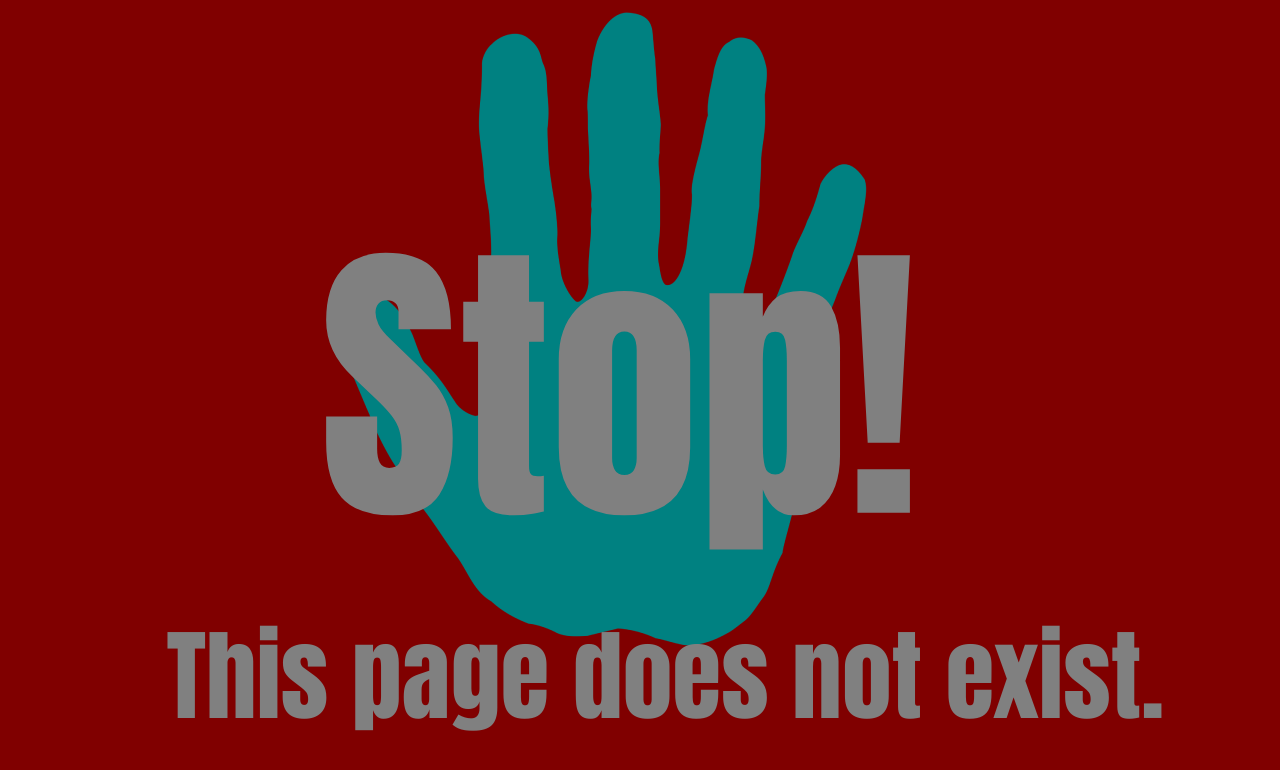
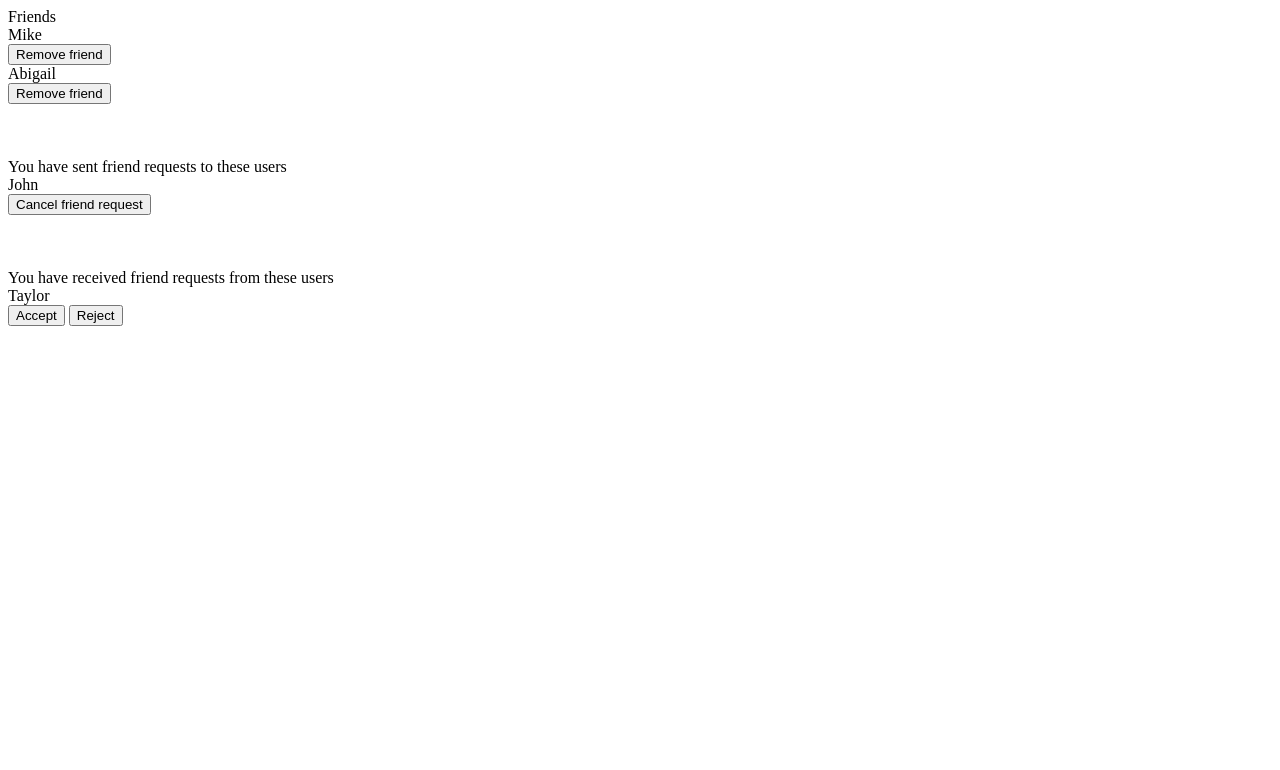
Before and after one commit to rkd103/Group-11, a Flask app: page /home/account/friends in a window 1280 px wide. Shown: the top 770 px of the page. Run offline with Flask 2, Linux system fonts and the light colour scheme; a user stored in the database is signed in; data comes from the database, SQL or seed files in the repository.

Commit message:
Resolve issue #42
(1) Implements search feature. When a valid username is entered in the search bar, you are redirected to their timeline (skeleton page) if you are friends. If you are not friends, takes you to a separate page indicating you must be friends to view their timeline.
(2) Implements a basic skeleton for the friends page, with non-functional buttons for modifying relationships with friends and potential friends.
(3) Reworked Share in the database (renamed to Repost) so that the behavior will function more like Twitter retweets. If a user reposts a post, it will show up in their timeline. Friends viewing their timeline will see the reposted post.

```diff
--- a/Code/app.py
+++ b/Code/app.py
@@ -66,7 +66,6 @@ UPLOADS = os.path.join('static', 'uploads')
 app.config['UPLOAD_FOLDER'] = UPLOADS
 app.config['ALLOWED_MEDIA_EXTENSIONS'] = ["PNG", "JPEG", "JPG", "GIF", "MP4", "MOV", "MKV"]
 app.config['MAX_CONTENT_LENGTH'] = (10 * 1024 * 1024)
-app.config['ALLOWED_IMAGE_EXTENSIONS'] = ["PNG", "JPEG", "JPG", "GIF"]
 
 # Source: https://www.youtube.com/watch?v=6WruncSoCdI
 def allowed_media(filename):
@@ -80,28 +79,11 @@ def allowed_media(filename):
     else:
         return False
 
-def allowed_image_media(filename):
-    if not "." in filename:
-        return False
-
-    ext = filename.rsplit(".", 1)[1]
-
-    if ext.upper() in app.config['ALLOWED_IMAGE_EXTENSIONS']:
-        return True
-    else:
-        return False
-
 # Source: https://stackoverflow.com/questions/19459236/how-to-handle-413-request-entity-too-large-in-python-flask-server
 @app.errorhandler(413)
 def request_entity_too_large(error):
     flash('That file is too large.\n\nIt exceeded the maximum size of 10MB.')
-    return redirect(url_for('user_account'))
-
-# Customizes the "not found" error
-@app.errorhandler(404)
-def page_not_found(error):
-    return render_template('page_not_found.html')
-
+    return redirect(url_for('user_timeline'))
 
 login_manager = LoginManager()
 login_manager.init_app(app)
@@ -131,10 +113,11 @@ class User(db.Model, UserMixin):
     def get_id(self):
         return self.username
 
-# username_1 and username_2 based on alphabetical order
+# username_1 < username_2
 # username_1 (relationship) username_2
 # No row in table -> no relationship
 class RelationshipType(enum.Enum):
+    NO_RELATIONSHIP = 0 # Used for backend purposes, not stored in db
     SENT_REQUEST = 1
     RECEIVED_REQUEST = 2
     FRIEND = 3
@@ -163,11 +146,10 @@ class Comment(db.Model):
     original_comment_time = db.Column(db.TIMESTAMP, nullable=False)
     last_edit_time = db.Column(db.TIMESTAMP, nullable=True)
 
-class Share(db.Model):
+class Repost(db.Model):
     post_id = db.Column(db.Integer, nullable=False, primary_key=True)
-    username_receiver = db.Column(db.String(1024), nullable=False, primary_key=True)
-    username_sender = db.Column(db.String(1024), nullable=False, primary_key=True)
-    shared_time = db.Column(db.TIMESTAMP, nullable=False)
+    username = db.Column(db.String(1024), nullable=False, primary_key=True)
+    repost_time = db.Column(db.TIMESTAMP, nullable=False)
 
 class PostLikes(db.Model):
     post_id = db.Column(db.Integer, nullable=False, primary_key=True)
@@ -482,12 +464,10 @@ def user_timeline():
     # Retrieves the information associated with the current user to display on the account page
     queried_user = User.query.filter_by(username = current_user.username).first()
 
-    # Get personal posts and order by timestamp
     user_timeline = Post.query.filter_by(username = current_user.username)
-    user_timeline = user_timeline.order_by(Post.original_post_time.desc())
-    user_timeline = user_timeline.all()
+    user_timeline = user_timeline.order_by(Post.original_post_time.desc()).all()
 
-    # TODO: Get shared posts and order with user posts
+    # TODO: Reorder with reposts
 
     return render_template('personal_timeline.html', timeline = user_timeline, user = queried_user)
 
@@ -503,15 +483,15 @@ def submit_post():
         new_post_id = randrange(pow(2, 31) - 1)
 
     new_post = Post(
-        post_id = new_post_id,
-        username = current_user.username,
-        post_text = request.form.get('post_text'),
-        num_likes = 0,
-        num_shares = 0,
-        num_comments = 0,
-        original_post_time = datetime.now(),
-        last_edit_time = None,
-        post_media = ""
+      post_id = new_post_id,
+      username = current_user.username,
+      post_text = request.form.get('post_text'),
+      num_likes = 0,
+      num_shares = 0,
+      num_comments = 0,
+      original_post_time = datetime.now(),
+      last_edit_time = None,
+      post_media = ""
     )
 
     # Reads in the media attached to a post
@@ -544,16 +524,23 @@ def submit_post():
 @app.route('/home/timeline/delete_post/<post_to_delete_id>')
 @login_required
 def delete_post(post_to_delete_id):
-    post_database_table = Post.query.all()
-    for post in post_database_table:
-        if (post.post_id == int(post_to_delete_id)):
-            db.session.delete(post)
-            db.session.commit()
+    post_id = int(post_to_delete_id)
+    post = Post.query.filter_by(post_id = int(post_to_delete_id))
+
+    if post.username == current_user.username: # Owned post
+        db.session.delete(post)
+        db.session.commit()
+    else: # Repost
+        repost = Repost.query.filter_by(post_id = post_id,
+          username = current_user.username).first()
+        db.session.delete(repost)
+        db.session.commit()
+
     return redirect(url_for('user_timeline'))
 
-#***************
+#*******************
 #***Edit*post***
-#***************
+#*******************
 @app.route('/home/timeline/edit_post/prompt/<post_to_edit_id>', methods=['GET', 'POST'])
 @login_required
 def edit_post_prompt(post_to_edit_id):
@@ -571,9 +558,9 @@ def edit_post_prompt(post_to_edit_id):
 
     return render_template('edit_timeline_post.html', post_to_edit_id=post_to_edit_id, user = queried_user, original_post_content=original_post_content, original_post_attachment=original_post_attachment)
 
-#***********************
+#*************************
 #***Edit*post*(cont.)***
-#***********************
+#*************************
 @app.route('/home/timeline/edit_post/<post_to_edit_id>', methods=['GET', 'POST'])
 @login_required
 def edit_post(post_to_edit_id):
@@ -604,7 +591,6 @@ def edit_post(post_to_edit_id):
 
     db.session.commit()
 
-
     return redirect(url_for('user_timeline'))
 
 #***********************
@@ -625,7 +611,7 @@ def user_account():
     # Retrieves the information associated with the current user to display on the account page
     queried_user = User.query.filter_by(username = current_user.username).first()
 
-    return render_template('account.html', user = queried_user)
+    return render_template('account.html')
 
 #***********************
 #***User's*about*page***
@@ -698,6 +684,125 @@ def edit_account():
 
     return redirect(url_for('user_settings'))
 
+#*************************
+#***User's*friends*page***
+#*************************
+@app.route('/home/account/friends')
+@login_required
+def user_friends():
+    friends, sent_requests, received_requests = [], [], []
+
+    # Friends
+    friends_1 = Relationship.query.filter_by(
+      username_1 = current_user.username,
+      relationship_type = RelationshipType.FRIEND
+    ).all()
+    friends_2 = Relationship.query.filter_by(
+      username_2 = current_user.username,
+      relationship_type = RelationshipType.FRIEND
+    ).all()
+    for friend in friends_1:
+        friends.append(friend.username_2)
+    for friend in friends_2:
+        friends.append(friend.username_1)
+
+    # Users you have sent a friend request
+    sent_requests_1 = Relationship.query.filter_by(
+      username_1 = current_user.username,
+      relationship_type = RelationshipType.SENT_REQUEST
+    ).all()
+    sent_requests_2 = Relationship.query.filter_by(
+      username_2 = current_user.username,
+      relationship_type = RelationshipType.RECEIVED_REQUEST
+    ).all()
+    for receiver in sent_requests_1:
+        sent_requests.append(receiver.username_2)
+    for receiver in sent_requests_2:
+        sent_requests.append(receiver.username_1)
+
+    # Users you have received a friend request from
+    received_requests_1 = Relationship.query.filter_by(
+      username_1 = current_user.username,
+      relationship_type = RelationshipType.RECEIVED_REQUEST
+    ).all()
+    received_requests_2 = Relationship.query.filter_by(
+      username_2 = current_user.username,
+      relationship_type = RelationshipType.SENT_REQUEST
+    ).all()
+    for sender in received_requests_1:
+        received_requests.append(sender.username_2)
+    for sender in received_requests_2:
+        received_requests.append(sender.username_1)
+
+
+    return render_template('friends.html', friends=friends,
+      received_requests=received_requests, sent_requests=sent_requests)
+
+#***************************************
+#***Change relationship between users***
+#***************************************
+@app.route('/modify_relationship/<username>?redirect=<redirect_page>')
+@login_required
+def modify_relationship(username, redirect_page):
+    # current_user (new_relationship) foreign_user
+    foreign_user = User.query.filter_by(username = username).first()
+    new_relationship = request.form.get('new_relationship')
+
+    # Page was accessed by typing in the url
+    if new_relationship == None:
+        flash('You do not have permission to use that url')
+        return redirect(url_for('user_timeline'))
+
+    # Change database to reflect new relationship between users
+
+#************
+#***Search***
+#************
+@app.route('/search', methods=['GET', 'POST'])
+@login_required
+def search():
+    username = request.form.get('search_bar_input')
+    foreign_user = User.query.filter_by(username = username).first()
+
+    if foreign_user == None:
+        flash('There is no account with that username.')
+        return redirect(url_for('user_timeline'))
+
+    if foreign_user.username == current_user.username:
+        return redirect(url_for('user_timeline'))
+
+    return redirect(url_for('foreign_timeline', username=username))
+
+#***********************
+#***Foreign*Timeline****
+#***********************
+@app.route('/user/<username>')
+@login_required
+def foreign_timeline(username):
+    foreign_user = User.query.filter_by(username = username).first()
+
+    # Determine order in database
+    username_1, username_2 = current_user.username, foreign_user.username
+    if current_user.username > foreign_user.username:
+        username_1 = foreign_user.username
+        username_2 = current_user.username
+    relationship = Relationship.query.filter_by(username_1 = username_1,
+      username_2 = username_2).first()
+
+    # Not friends
+    if relationship == None:
+        return render_template('foreign_timeline_locked.html', username=username)
+    if relationship.relationship_type != RelationshipType.FRIEND:
+        return render_template('foreign_timeline_locked.html', username=username)
+
+    foreign_timeline = Post.query.filter_by(username = foreign_user.username)
+    foreign_timeline = foreign_timeline.order_by(Post.original_post_time.desc())
+    foreign_timeline = foreign_timeline.all()
+
+    # TODO: Order with reposts
+
+    return render_template('foreign_timeline.html', username=username,
+      timeline = foreign_timeline)
 
 #*****************
 #***Driver*code***
--- /dev/null
+++ b/Code/templates/friends.html
@@ -0,0 +1,41 @@
+<!DOCTYPE html>
+<html>
+    <head></head>
+
+    <body>
+        <div id="friends">
+            <h> Friends </h>
+            {% for friend in friends %}
+                <div class="friend">
+                    <div> {{ friend }} </div>
+                    <button> Remove friend </button>
+                </div>
+            {% endfor %}
+        </div>
+
+        <br> <br> <br>
+
+        <div id="sent_requests" value="Sent friend requests">
+            <h> You have sent friend requests to these users </h>
+            {% for receiver in sent_requests %}
+                <div class="sent_request">
+                    <div> {{ receiver }} </div>
+                    <button> Cancel friend request </button>
+                </div>
+            {% endfor %}
+        </div>
+
+        <br> <br> <br>
+
+        <div id="received_requests" value="Received friend requests">
+            <h> You have received friend requests from these users </h>
+            {% for sender in received_requests %}
+                <div class="received_request">
+                    <div> {{ sender }} </div>
+                    <button> Accept </button>
+                    <button> Reject </button>
+                </div>
+            {% endfor %}
+        </div>
+    </body>
+</html>
--- a/Code/templates/navigation_overlay.html
+++ b/Code/templates/navigation_overlay.html
@@ -41,7 +41,7 @@
                                                                                                                     title="Home">
             </a>
 
-            <form action="/home/search" method="post">
+            <form action="/search" method="post">
 
                 <section id="search_bar">
                     <input type="text" name="search_bar_input" placeholder="Search Hand-in-Hand" style="border-style: none;
```
Also changed, not shown: Code/templates/foreign_timeline.html (added, +7 -0 lines), Code/templates/foreign_timeline_locked.html (added, +8 -0 lines), Code/project.db.
